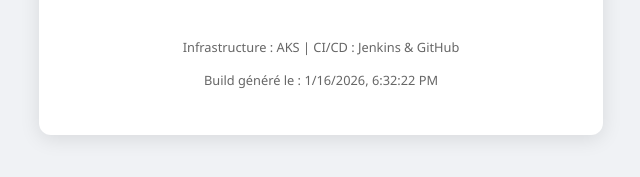
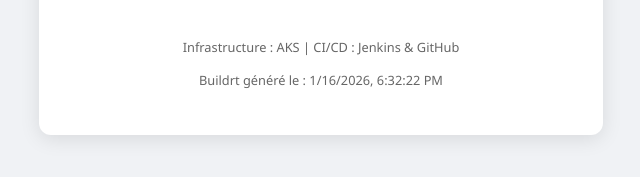
Before and after one commit to yaoibrahim/azure-devops-ci-cd-project, a website: page app/index.html in a window 1280 px wide. Shown: the part 497-674 px from the top of the page, 319-959 px from the left. Drawn offline with Linux system fonts and the light colour scheme.

Commit message:
Final UI Update: Full automated pipeline test

```diff
--- a/app/index.html
+++ b/app/index.html
@@ -65,7 +65,7 @@
         <p>Le code a été poussé depuis ton PC, buildé par <strong>Jenkins</strong>, et déployé sur <strong>Azure Kubernetes Service (AKS)</strong> sans aucune intervention manuelle.</p>
         <div class="footer">
             <p>Infrastructure : AKS | CI/CD : Jenkins & GitHub</p>
-            <p>Build généré le : <span id="date"></span></p>
+            <p>Buildrt généré le : <span id="date"></span></p>
         </div>
     </div>
 
```
